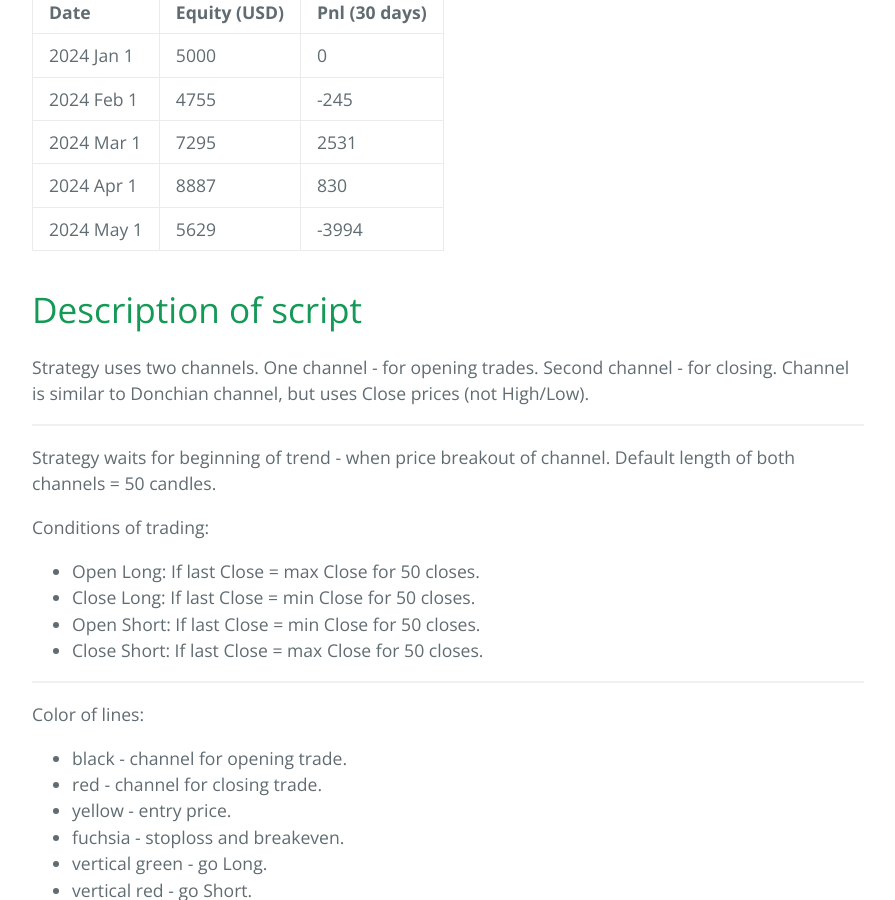
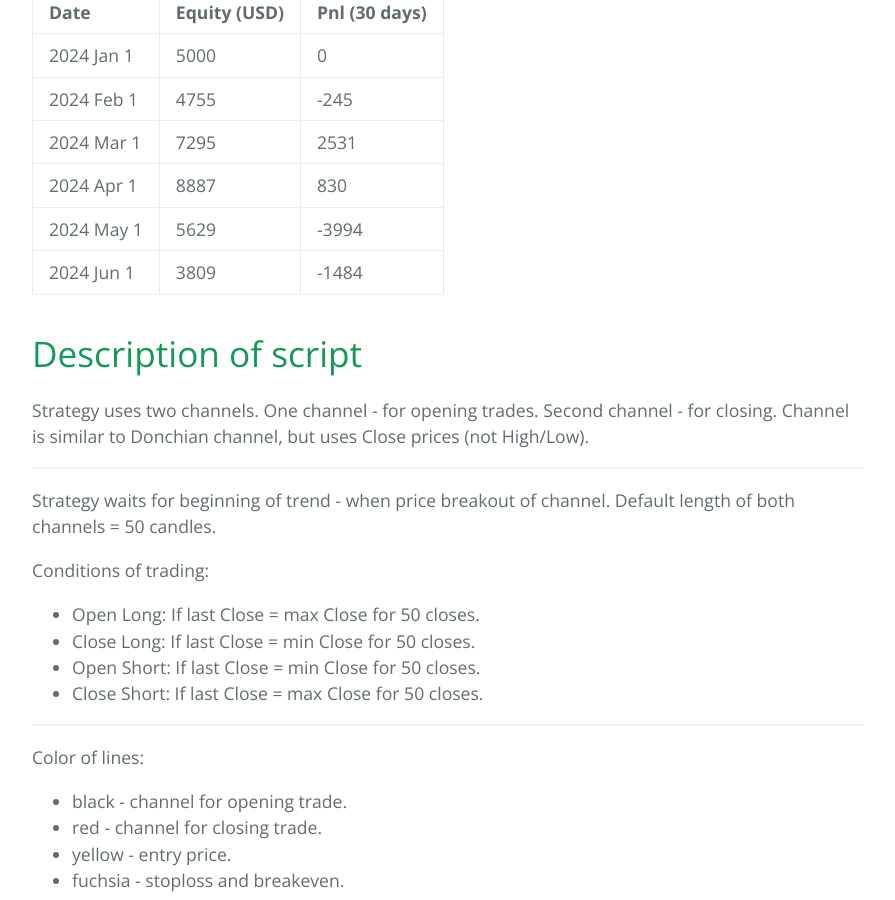
Before and after one commit to sergeyen7/sergeyen7.github.io, a Jekyll site: the page built from index.md, in a window 1280 px wide and 900 px high, scrolled down 3563 px. Shown: the whole window, without its empty margins (192-1087 px from the left). Built offline with Jekyll 4.4.1, drawn with Linux system fonts in a browser that asks for light colours; nearby versions of some CDN libraries.

Commit message:
Update index.md

```diff
--- a/index.md
+++ b/index.md
@@ -90,6 +90,7 @@ It's open-source Pine script V5.
 | 2024 Mar 1 |           7295 |           2531 |
 | 2024 Apr 1 |           8887 |            830 |
 | 2024 May 1 |           5629 |          -3994 |
+| 2024 Jun 1 |           3809 |          -1484 |
 
 # Description of script
 
```
